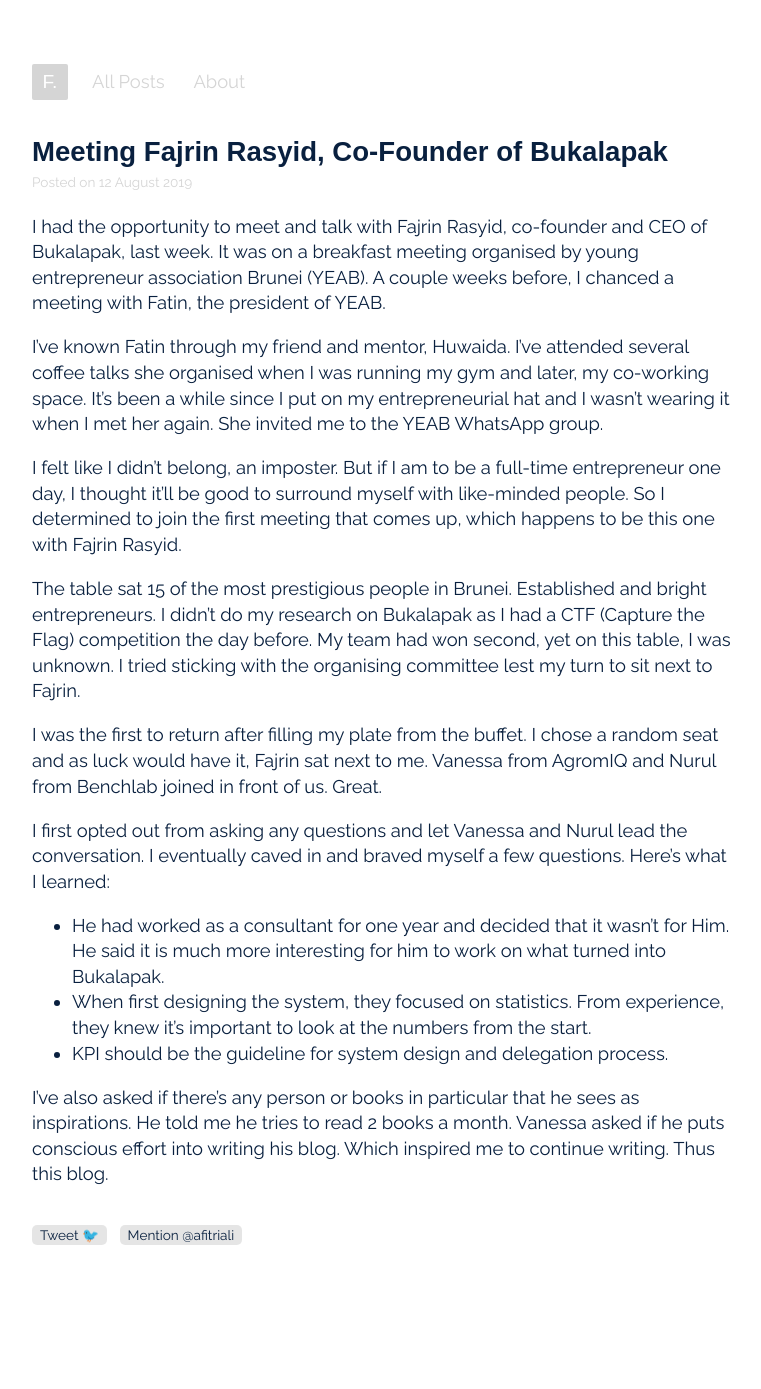
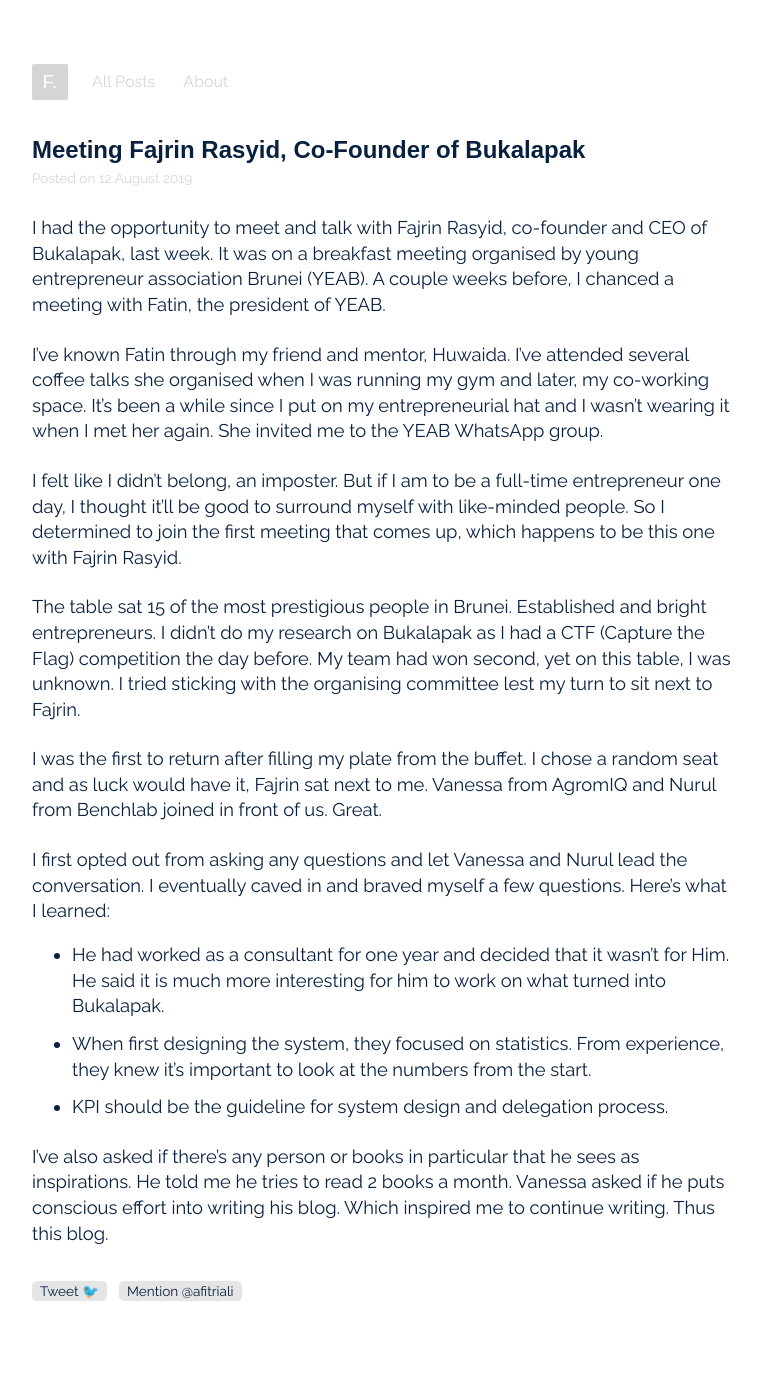
Before and after one commit to xfltrt/xfltrt.github.io, a Jekyll site: the page built from _posts/2019-08-12-meeting-fajrin-rasyid.md, in a window 1280 px wide. Shown: the whole page, without its empty margins (258-1019 px from the left). Built offline with Jekyll 4.4.1, drawn with Linux system fonts in a browser that asks for light colours; some web fonts are replaced; comment, search, counter and statistics services are not loaded; before the commit the page ends 1332 px from its top, so only the background shows below that.

Commit message:
Update main.scss

```diff
--- a/_sass/main.scss
+++ b/_sass/main.scss
@@ -14,7 +14,6 @@
 }
 
 #container {
-  font-size: 1.15rem;
   max-width: 700px;
   margin: 5vw auto;
   width: 90vw;
@@ -33,9 +32,17 @@
 }
 
 p,
-ul,
 li {
+  font-size: 1.15rem;
   line-height: 1.6rem;
+}
+
+p {
+  margin-top: 24px;
+}
+
+li {
+  margin-top: 12px;
 }
 
 p:last-of-type,
```
